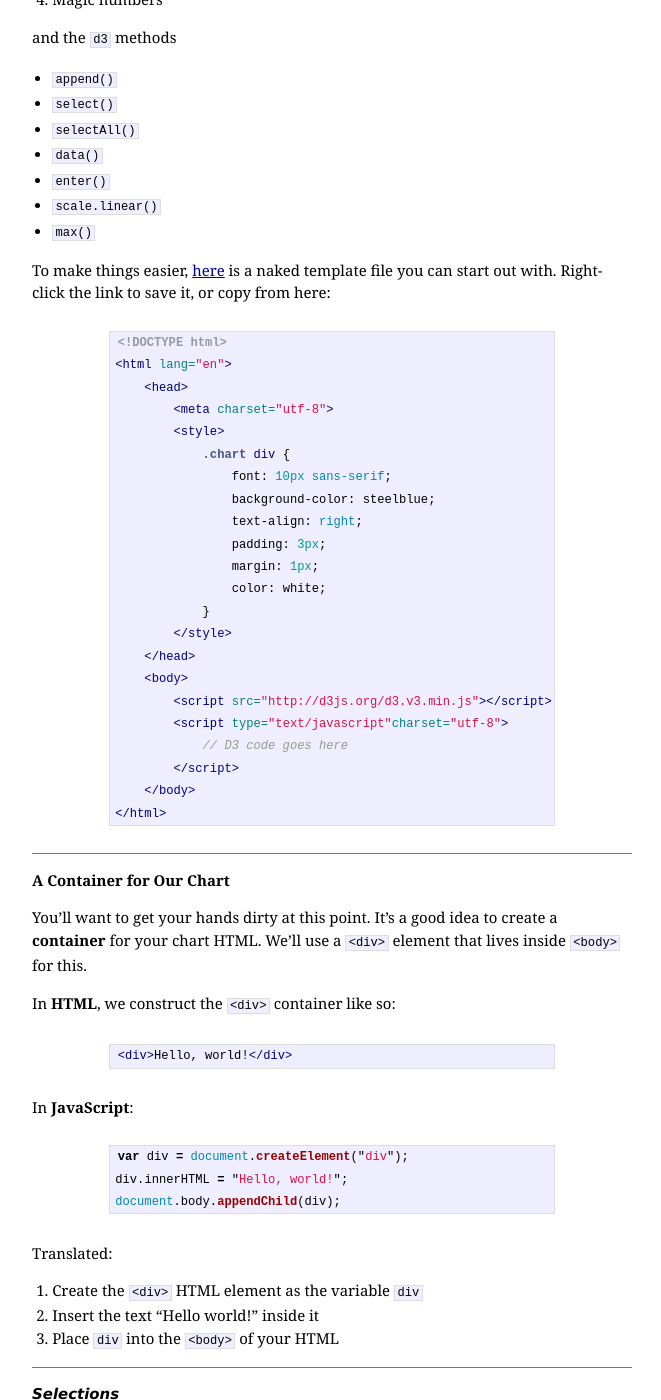
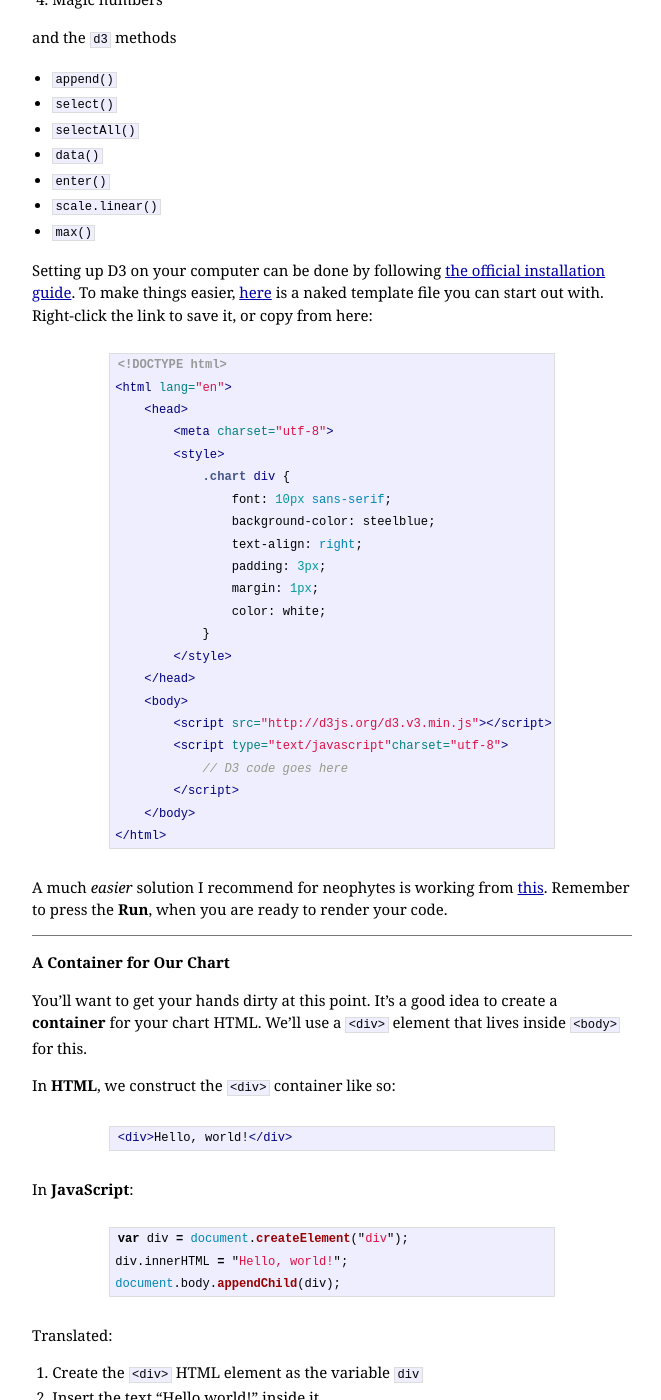
Before and after one commit to ndarville/ndarville.github.io, a Jekyll site: the page built from _posts/2013-11-10-a-bar-chart.markdown, in a window 1280 px wide and 1400 px high, scrolled down 1294 px. Shown: the whole window, without its empty margins (308-969 px from the left). Built offline with Jekyll 4.4.1, drawn with Linux system fonts in a browser that asks for light colours; Markdown is read by kramdown in place of the engine named in the settings.

Commit message:
Added installation guide and added fiddle

````diff
--- a/_posts/2013-11-10-a-bar-chart.markdown
+++ b/_posts/2013-11-10-a-bar-chart.markdown
@@ -98,7 +98,7 @@ and the `d3` methods
 * `scale.linear()`
 * `max()`
 
-To make things easier, [here][template] is a naked template file you can start out with. Right-click the link to save it, or copy from here:
+Setting up D3 on your computer can be done by following [the official installation guide][installation]. To make things easier, [here][template] is a naked template file you can start out with. Right-click the link to save it, or copy from here:
 
 ```html
 <!DOCTYPE html>
@@ -124,6 +124,8 @@ To make things easier, [here][template] is a naked template file you can start o
     </body>
 </html>
 ```
+
+A much *easier* solution I recommend for neophytes is working from [this][fiddle]. Remember to press the **Run**, when you are ready to render your code.
 
 <h3 id="container">A Container for Our Chart</h3>
 
@@ -685,6 +687,8 @@ You can read the next chapters of Mike Bostock's bar-chart tutorials starting fr
 
 [original]: http://bost.ocks.org/mike/bar/
 [template]: /assets/bar-chart/template.html
+[installation]: https://github.com/mbostock/d3/wiki#installing
+[fiddle]: http://jsfiddle.net/pessimism/xge5p/
 [selectors]: http://www.w3.org/TR/selectors-api/
 [bar-tut-2]: http://bost.ocks.org/mike/bar/2/
 [joins]: http://bost.ocks.org/mike/join/
````
